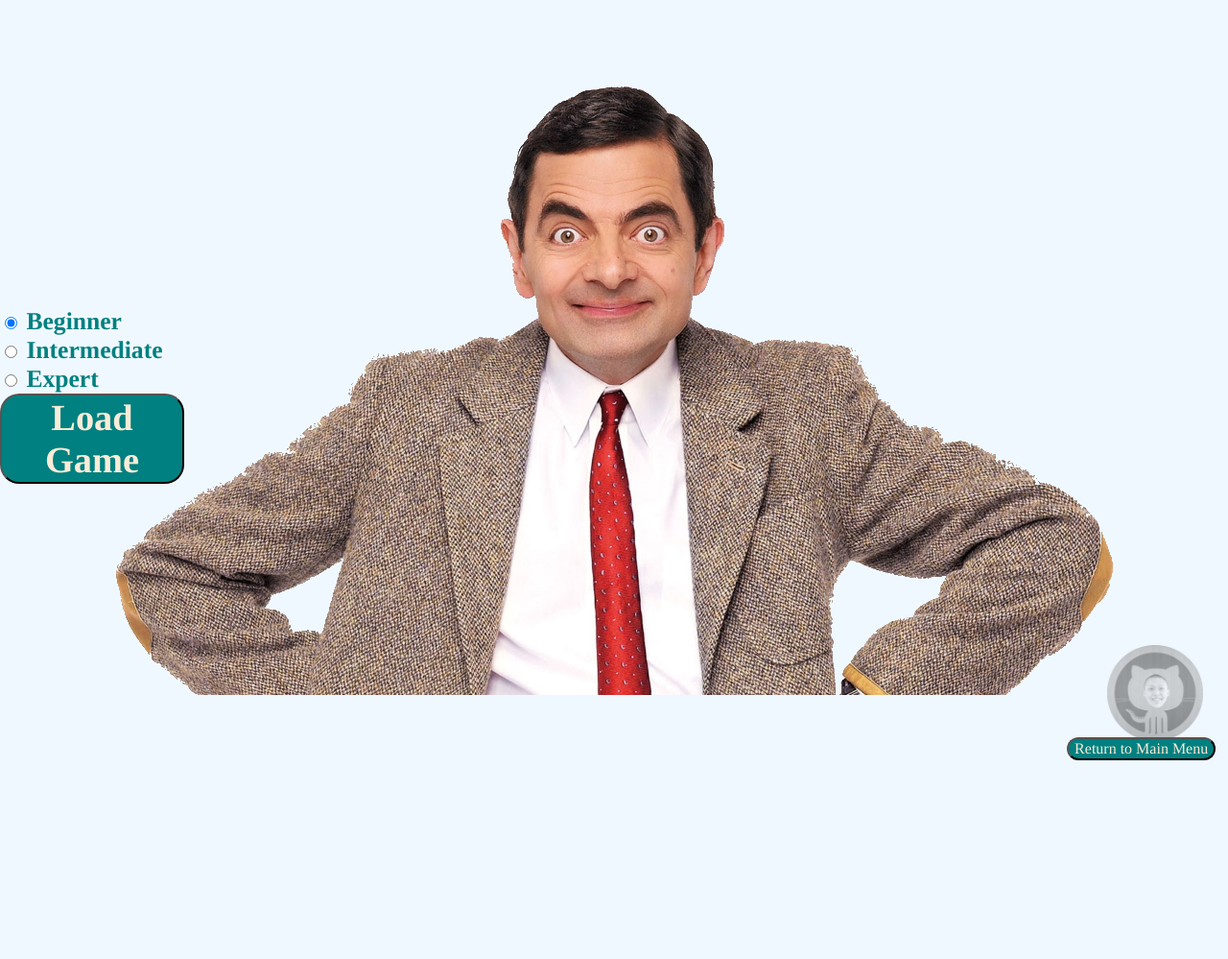
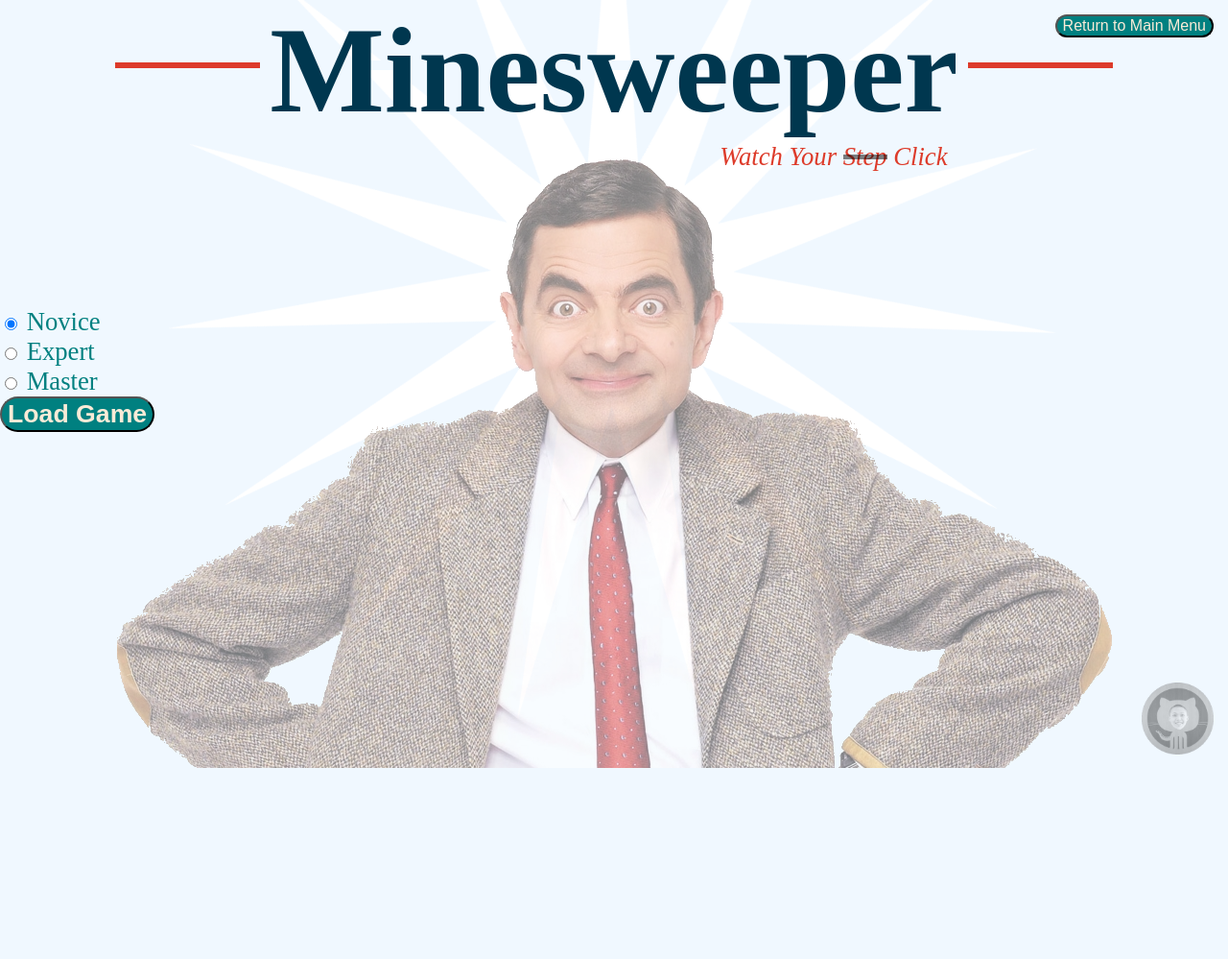
Before and after one commit to ThirdRepublic/minesweeper, a PHP site: page /static/minesweeper.html in a window 1280 px wide. Shown: the top 999 px of the page at 96% size. After the commit the page ends 800 px from the top, so only its background shows below. Run offline with PHP 8.4, Linux system fonts and the light colour scheme; some web fonts are replaced.

Commit message:
reponsive and redesign of css

```diff
--- a/static/minesweeper.html
+++ b/static/minesweeper.html
@@ -8,22 +8,28 @@
 		<link rel="icon" href="icon.png"/>
 	</head>
 	<body>
+        <header>
+			<h1>Minesweeper</h1>
+			<h2>Watch Your <span class="strikeout">Step</span> Click</h2>
+		</header>
         <div id = "contain">
         </div>
             <div id = "tablecontainer">
                 <table id="table"></table>
             </div>
             <form>
-                <input type="radio" name="level" onclick="butEle.setAttribute('onclick','loadGame(0)'),loadGame(0)" checked> Beginner</br>
-                <input type="radio" name="level" onclick="butEle.setAttribute('onclick','loadGame(1)'),loadGame(1)"> Intermediate</br>
-                <input type="radio" name="level" onclick="butEle.setAttribute('onclick','loadGame(2)'),loadGame(2)"> Expert</br>
+                <input type="radio" name="level" onclick="butEle.setAttribute('onclick','loadGame(0)'),loadGame(0)" checked> Novice</br>
+                <input type="radio" name="level" onclick="butEle.setAttribute('onclick','loadGame(1)'),loadGame(1)"> Expert</br>
+                <input type="radio" name="level" onclick="butEle.setAttribute('onclick','loadGame(2)'),loadGame(2)"> Master</br>
                 <!-- <input type="radio" name="level" onclick="createCustom(0)"> Custom -->
-                <button type = "button" id="reset" onclick="loadGame(0)">
-                    Load Game
-                </button>
+                <div id = "resetContainer">
+                    <button type = "button" id="reset" onclick="loadGame(0)">
+                        Load Game
+                    </button>
+                </div>
+                <div id="numOfMines"></div>
             </form>
-            <p id="num"></p>
-            <a id = "githubContainer" href = "https://github.com/ThirdRepublic" onclick="javascript:window.open('https://github.com/ThirdRepublic');">
+            <a id = "githubContainer" onclick="javascript:window.open('https://github.com/ThirdRepublic');">
                 <img id = "github" src = "github.png"/>
             </a>
             <a href = "../index.html">
@@ -31,11 +37,10 @@
                     Return to Main Menu
                 </button>
             </a>
-
 	</body>
 	<script>
 		tableEle = document.getElementById("table");
 		butEle = document.getElementById("reset");
-		output = document.getElementById("num");
+		output = document.getElementById("numOfMines");
 	</script>
 </html>
--- a/static/sweeper.css
+++ b/static/sweeper.css
@@ -3,52 +3,41 @@
 */
 
 @import url('http://fast.fonts.com/cssapi/95b765fd-fae4-4f1b-8155-d8244914a5c6.css');
-.randomMine{
-    position:absolute;
-    z-index:-5;
-    width:10%;
-    min-width:100px;
-    max-width:150px;
-    height:auto;
+#contain:before{
+    background:url(../static/starburst.png)no-repeat;
+    content:'';
+    height:921px;
+    left:50%;
+    margin-left:-461.5px;
+    position:fixed;
+    bottom:40px;
+    width:923px;
+    -webkit-animation:spin 10s infinite linear reverse;
+    animation:spin 10s infinite linear reverse;
+    z-index:-2;
 }
-#contain{
-    background:url(../static/background.png) no-repeat center;
-    height:100vh;
-    position:relative;
+#contain:after{
+    background:url(../static/background.png)no-repeat;
+    content:'';
+    height:634px;
+    left:50%;
+    margin-left:-518.5px;
+    position:fixed;
+    bottom:0%;
+    width:1037px;
+    opacity:0.5;
+    -webkit-animation:rise 1.5s 1 ease;
+    animation:rise 1.5s 1 ease;
+    z-index:-2;
 }
-body {
-    height:100%;
-    margin:0px;
-    padding:0px;
+body{
     font-family:'Adelle W01 Bold', serif;
     background-color:#F0F8FF;
-}
-*{
-	text-align:center;
 }
 .buttonReturn,button{
 	background-color:teal;
 	border-radius:20px;
-}
-h3{
-	font-size:3em;
-	letter-spacing:10px;
-    text-decoration: underline;
-    line-height:0px;
-}
-h3:before{
-    content:"\00a0\00a0";
-}
-h3:after{
-    content:"\00a0\00a0";
-}
-p{
-	width:4em;
-	font:bold 2em times;
-	position:fixed;
-	top:47.5%;
-	left:85%;
-    height:5%;
+    outline:none;
 }
 form{
 	position:fixed;
@@ -56,9 +45,9 @@ form{
     height:20%;
 	left:0%;
 	text-align:left;
-	font:bold 2vw times;
+	font-size:20pt;
 	color:teal;
-    max-width:15%;
+    max-width:200px;
     word-wrap:break-word;
 }
 .buttonReturn:active{
@@ -68,172 +57,176 @@ form{
 .buttonReturn,button{
 	color:antiquewhite;
 }
-ul{
-	list-style-image:url('icon.png');
-	list-style-position:inside;
-	display:inline-block;
-    text-align:center;
-    margin:0;
-    /* width:50%; */
-    padding:0;
+tr img,li img{
+    border-radius:20px;
+    display:block;
+    width:100%;
+    height:auto;
 }
-#ulContainer{
-  width: 100vw;
-  height: 90vh;
-  border: 5px solid red;
-
-    position:
-    display: table-cell;
-    vertical-align:middle;
-}
-li{
-	text-align:center;
-	font-size:2em;
-	color:teal;
-    line-height:60px;
-}
-
-tr img,li img{
-     border-radius:20px;
-}
-
-li img{
-    vertical-align:middle;
-}
-
 table{
     border-collapse:collapse;
     margin-left:auto;
 	margin-right:auto;
-
-
 }
 #tablecontainer{
-    height:100vh;
+    height:80vh;
     width:100vw;
     display:table-cell;
-    vertical-align: middle;
+    vertical-align:middle;
+    padding-top:20px;
+    -webkit-user-select:none;
+    user-select:none;
 }
-
 #reset{
-    font:bold 1.5em times;
+    font-size:20pt;
+    font-weight:bold;
 }
-
-#startGame{
-    font:bold 3em times;
-    background-color:#e6ffe6;
-    color:teal;
+#resetContainer{
+    text-align:center;
 }
-
-#startGame:active{
-    background-color:black;
+#numOfMines{
+    text-align:center;
 }
-
 .buttonReturn{
-	position:fixed;
-	bottom:1%;
-	right:1%;
-	font:1em times;
+	position:absolute;
+    top:15px;
+    right:15px;
+    font-size:12pt;
 }
-
-@-webkit-keyframes colorChange{
-	/* from{
-		-webkit-transform: rotate(0deg);
-    }
-	to{
-		-webkit-transform: rotate(360deg);
-    } */
-
-	from {
-		background-color:red;
-	}
-    to {
-		background-color:purple;
-	}
+.strikeout {
+  font-size:20pt;
+  position:relative;
 }
-
-@keyframes colorChange{
-	/* from{
-		transform: rotate(0deg);
-    }
-	to{
-		transform: rotate(360deg);
-    } */
-
-	0%   {background-color:red}
-    50%  {background-color:purple}
-    100%  {background-color:red}
-
+.strikeout::after {
+  border-bottom:5px solid rgba(0,0,0,.5);
+  content:"";
+  left:0;
+  line-height:1em;
+  margin-top:calc(0.125em / 2 * -1);
+  position:absolute;
+  right:0;
+  top:50%;
 }
-
-.selectable:hover{
-	-webkit-animation-name:colorChange;
-	animation-name:colorChange;
-    animation-iteration-count:infinite;
-    -webkit-animation-iteration-count:infinite;
-	-webkit-animation-duration:3s;
-    animation-duration:3s;
-}
-
-
 header h1 {
-    border-top:4px solid #F0F8FF;
+    border-top:10px solid #F0F8FF;
     display:inline-block;
-    min-height:50px;
+    min-height:80px;
     margin:55px auto 0;
-    font-size:91px;
+    font-size:95pt;
     font-weight:bold;
     text-align:center;
     padding:0 10px;
     color:#00374f;
 }
-
 header h1:after {
     background-color:#dd3b2a;
     content:'';
-    height:2px;
+    height:6px;
     left:0;
-    margin-top:-3px;
+    margin-top:-8px;
     position:absolute;
     width:100%;
-    z-index:-1;
-
+    z-index:-3;
 }
-
 header {
     margin:0 auto;
     max-width:1040px;
     position:relative;
     text-align:center;
-    z-index:1;
+    z-index:-1;
     display:block;
     line-height:0px;
-
 }
-
 header h2 {
     text-align:right;
     max-width:695px;
     margin:10px auto 0;
     color:#dd3b2a;
-    font-size:22px;
+    font-size:20pt;
     font-style:italic;
     font-weight:400;
 }
-
+@-webkit-keyframes colorChange{
+	0%   {background-color:green}
+    50%  {background-color:purple}
+    100%  {background-color:yellow}
+}
+@keyframes colorChange{
+	0%   {background-color:green}
+    50%  {background-color:purple}
+    100%  {background-color:yellow}
+}
+@-webkit-keyframes rise{
+    from {
+        bottom:-700px;
+    }
+    to {
+        bottom:0px;
+    }
+}
+@keyframes rise{
+    from {
+        bottom:-700px;
+    }
+    to {
+        bottom:0px;
+    }
+}
+@@-webkit-keyframes spin {
+    from {
+        transform:rotate(0deg);
+    }
+    to {
+        transform:rotate(360deg);
+    }
+}
+@keyframes spin {
+    from {
+        transform:rotate(0deg);
+    }
+    to {
+        transform:rotate(360deg);
+    }
+}
+.selectable:hover{
+	-webkit-animation:colorChange infinite 4s alternate;
+    animation:colorChange infinite 4s alternate;
+}
 #githubContainer{
     opacity:.5;
     position:fixed;
-    bottom:3%;
-    right:2%;
+    bottom:10px;
+    right:15px;
 }
 #github{
     height:auto;
-    width:100px;
+    width:75px;
 }
-@media(max-width:1030px){
+@media(max-width:1050px){
     #github{
         height:auto;
-        width:150px;
+        width:100px;
+    }
+    form{
+        font-size:36pt;
+        max-width:20%;
+        word-wrap:break-word;
+        position:fixed;
+        top:40%;
+        height:20%;
+        right:0.5%;
+        left:auto;
+    }
+    table{
+        margin-left:0%;
+        width:80%;
+    }
+    #reset{
+       font-size:25pt;
+    }
+    .buttonReturn{
+        left:35px;
+        top:140px;
+        font-size:20pt;
     }
 }
```
Also changed, not shown: index.html (+13 -6 lines), static/index.css (+21 -27 lines), static/sweeper.js (+28 -53 lines), static/background.png, static/safe.jpg (deleted), static/safe.png (added).
